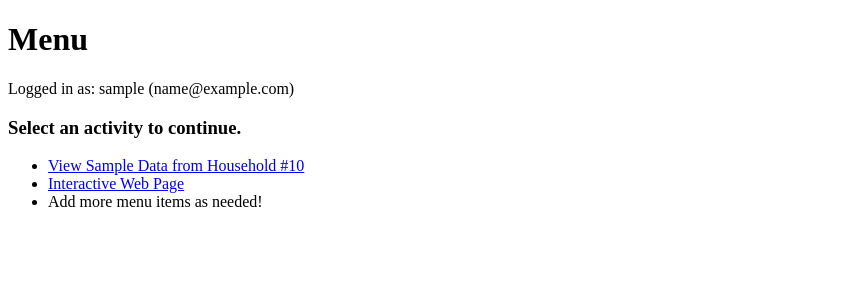
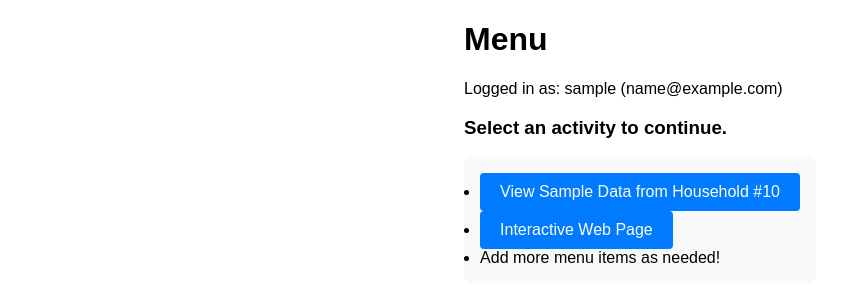
Before and after one commit to ciminibb/final-cloud, a Flask app: template templates/menu.html in a window 1280 px wide. Shown: the top 302 px of the page, without its empty margins (0-855 px from the left). Run offline with Flask 3, Linux system fonts and the light colour scheme; the template is opened without the code that fills it: most values are stand-ins (such as "Sample title", 1, 10 or a date in 2020).

Commit message:
do some cleanup

```diff
--- a/app.py
+++ b/app.py
@@ -121,45 +121,7 @@ def pull_household_10():
     conn = get_db_connection()  # Establish connection to the database
     if conn:
         cursor = conn.cursor()
-        query = """
-        SELECT
-            H.Hshd_num,
-            T.Basket_num,
-            T.Purchase_date,
-            T.Product_num,
-            P.Department,
-            P.Commodity,
-            P.Brand_ty,
-            P.Natural_organic_flag,
-            T.Spend,
-            T.Units,
-            T.Store_r,
-            T.Week_num,
-            T.Year,
-            H.Loyalty,
-            H.Age_range,
-            H.Marital,
-            H.Income_range,
-            H.Homeowner,
-            H.Hshd_composition,
-            H.HH_size,
-            H.Children
-        FROM
-            Households H
-        JOIN
-            Transactions T ON H.Hshd_num = T.Hshd_num
-        JOIN
-            Products P ON T.Product_num = P.Product_num
-        WHERE
-            H.Hshd_num = 10
-        ORDER BY
-            H.Hshd_num,
-            T.Basket_num,
-            T.Purchase_date,
-            T.Product_num,
-            P.Department,
-            P.Commodity;
-        """
+        query = get_ordered_query(None)
         cursor.execute(query)  # Execute the query
         households = cursor.fetchall()  # Fetch all results
         conn.close()  # Close the connection
--- a/templates/menu.html
+++ b/templates/menu.html
@@ -4,6 +4,33 @@
     <meta charset="UTF-8">
     <meta name="viewport" content="width=device-width, initial-scale=1.0">
     <title>Menu</title>
+    <style>
+        body {
+            font-family: Arial, sans-serif;
+            max-width: fit-content;
+            margin: 20px auto;
+            padding: 0 20px;
+        }
+        .button, button {
+            display: inline-block;
+            padding: 10px 20px;
+            background-color: #007bff;
+            color: white;
+            text-decoration: none;
+            border: none;
+            border-radius: 4px;
+            cursor: pointer;
+            font-size: 16px;
+            transition: background-color 0.3s;
+        }
+        .menu_items {
+            padding: 1rem;
+            margin-bottom: 1rem;
+            background-color: #f8f9fa;
+            border-radius: 8px;
+            transition: transform 0.2s, box-shadow 0.2s;
+        }
+    </style>
 </head>
 <body>
     <h1>Menu</h1>
@@ -11,9 +38,9 @@
 
     <h3>Select an activity to continue.</h3>
 
-    <ul>
-        <li><a href="{{ url_for('pull_household_10', username=username, email=email) }}">View Sample Data from Household #10</a></li>
-        <li><a href="{{ url_for('search_household', username=username, email=email) }}">Interactive Web Page</a></li>
+    <ul class="menu_items">
+        <li><a href="{{ url_for('pull_household_10', username=username, email=email) }}" class="button">View Sample Data from Household #10</a></li>
+        <li><a href="{{ url_for('search_household', username=username, email=email) }}" class="button">Interactive Web Page</a></li>
 	    <li>Add more menu items as needed!</li>
     </ul>
 </body>
```
Also changed, not shown: templates/sample.html (+24 -1 lines), templates/search.html (+16 -1 lines).
